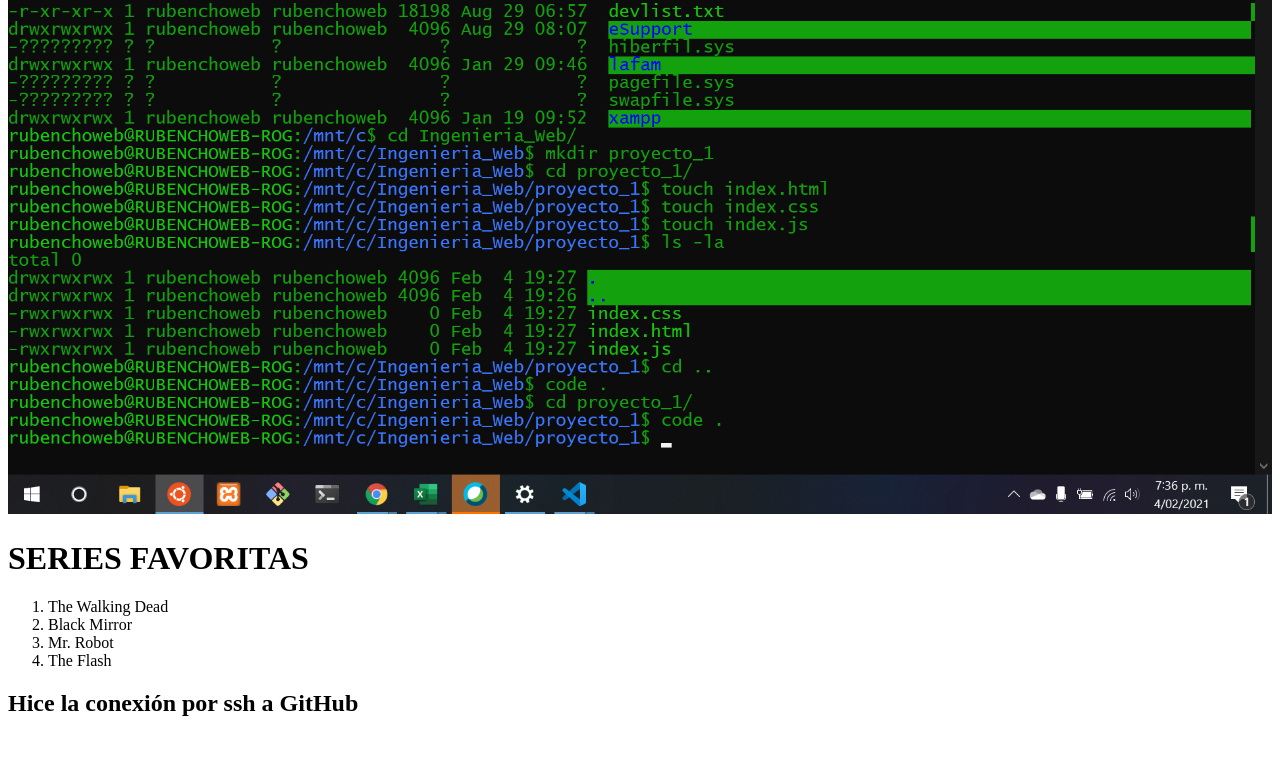
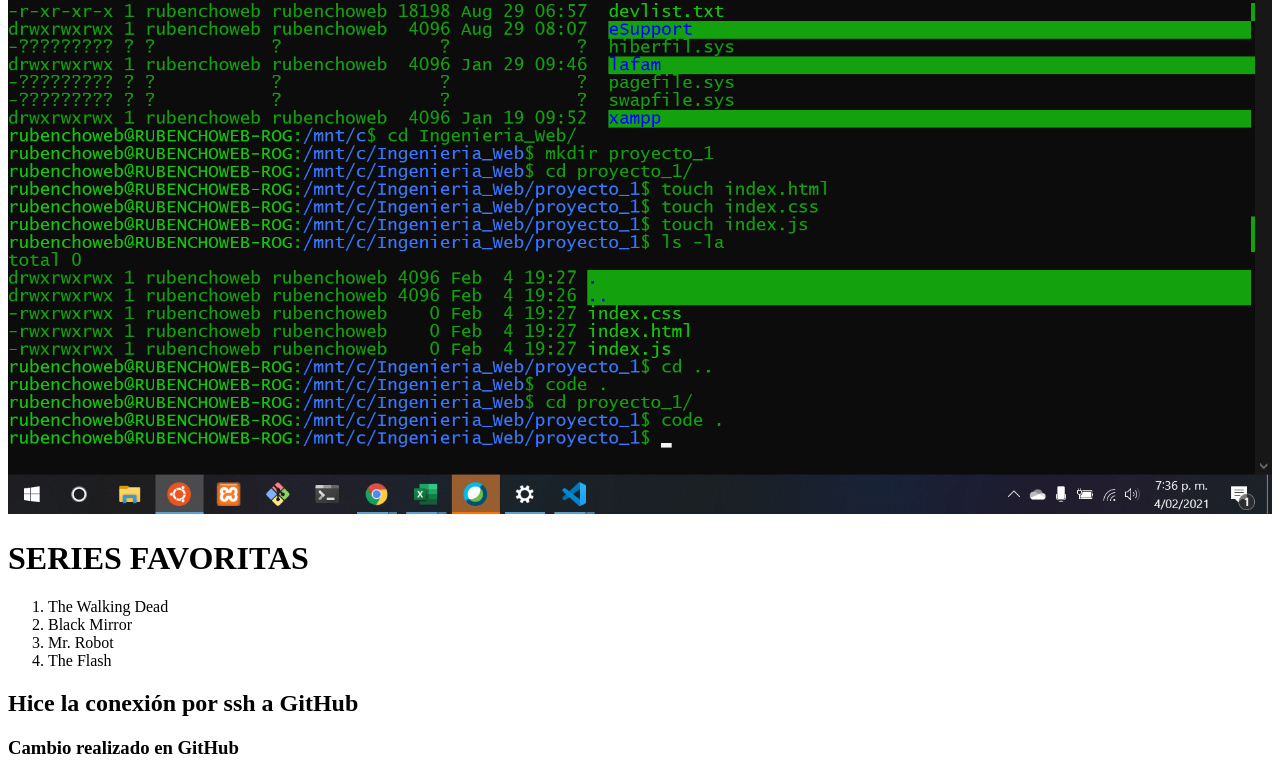
Before and after one commit to RubenchoWeb/WEB, a plain HTML site: page index.html in a window 1280 px wide. Shown: the part 342-1120 px from the top of the page. Before the commit the page ends 1079 px from the top, so only its background shows below. Drawn offline with Linux system fonts and the light colour scheme.

Commit message:
Cambio directo en GitHub

```diff
--- a/index.html
+++ b/index.html
@@ -23,5 +23,6 @@
     </ol>
 
     <h2>Hice la conexión por ssh a GitHub</h2>
+    <h3>Cambio realizado en GitHub</h3>
 </body>
 </html>
```
